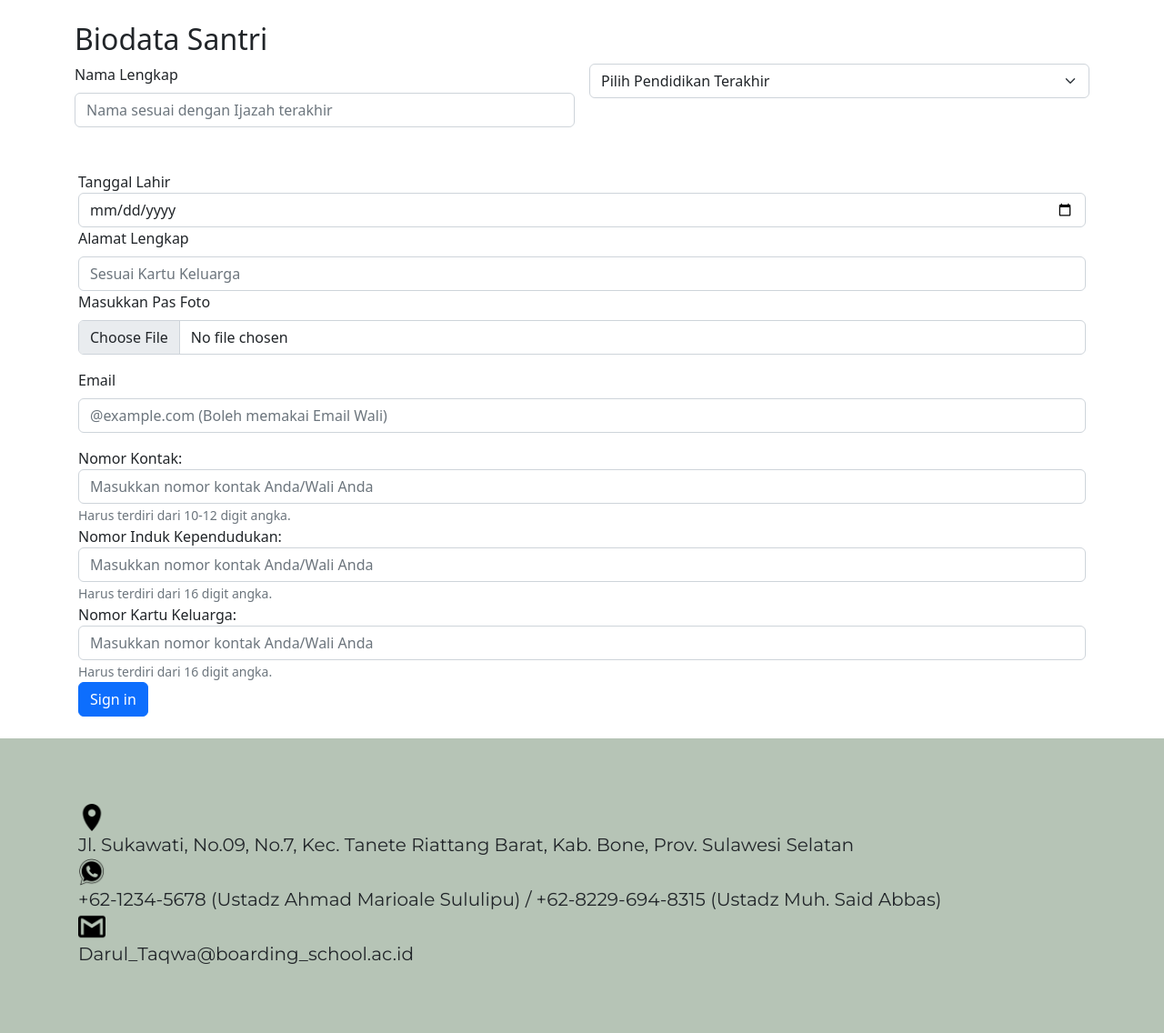
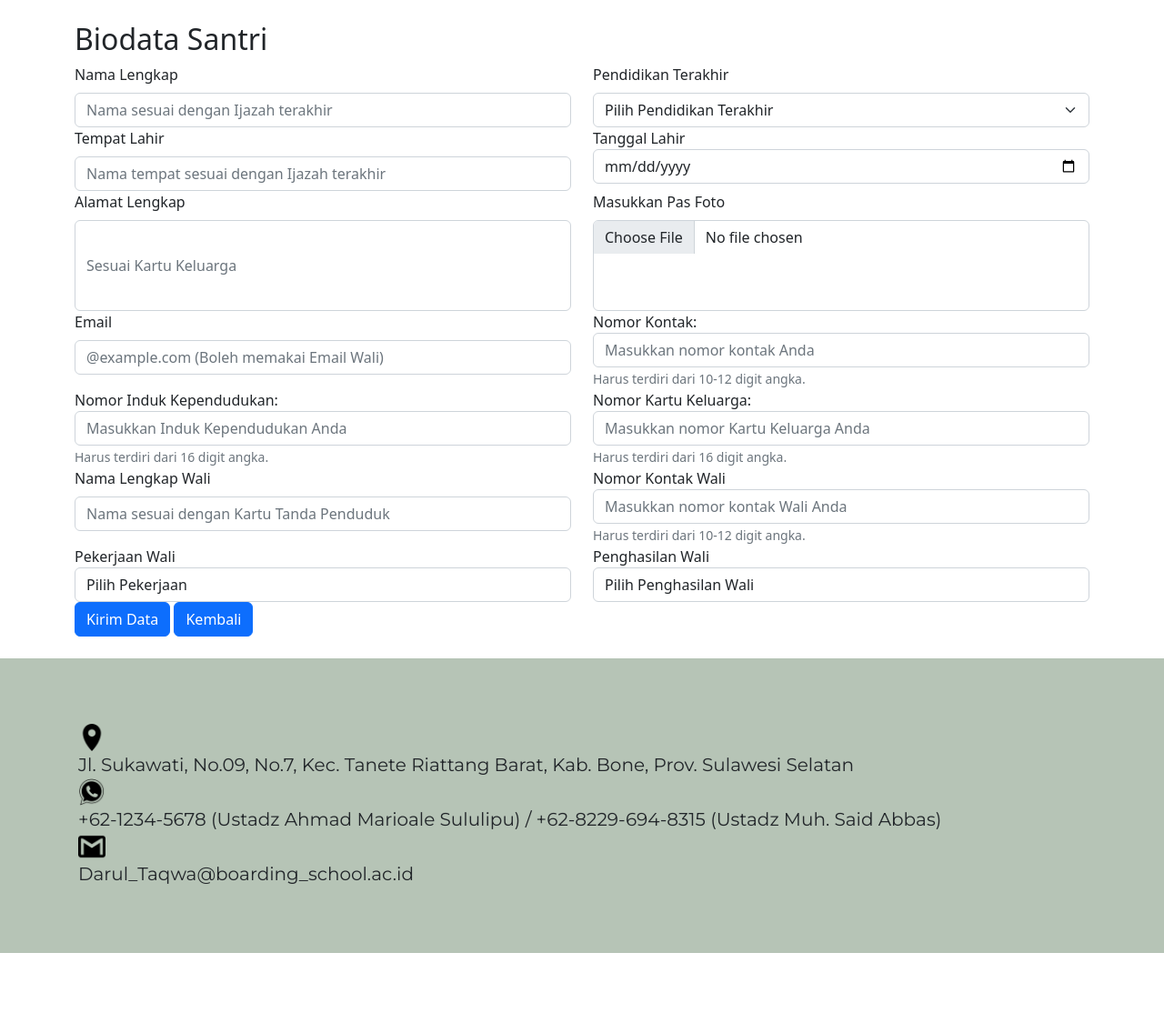
Before and after one commit to AhsanulKhaliq/Copy-dari-Mario, a PHP site: page /index.php?p=regist in a window 1280 px wide. Shown: the part 62-1198 px from the top of the page at 91% size. After the commit the page ends 1110 px from the top, so only its background shows below. Run offline with PHP 8.4, Linux system fonts and the light colour scheme.

Commit message:
Perbaikan Form Pendaftaran Santri

```diff
--- a/pages/admin.php
+++ b/pages/admin.php
@@ -9,4 +9,5 @@
     <input type="password" class="form-control" id="exampleInputPassword1" placeholder="password">
   </div>
   <button type="submit" class="btn btn-primary">Submit</button>
+  <button type="cancel" class="btn btn-primary">Cancel</button>
 </form>
--- a/pages/regist.php
+++ b/pages/regist.php
@@ -1,55 +1,128 @@
-<h2 color="163020" class="bs-light-rgb">Biodata Santri</h2>
+<h2>Biodata Santri</h2>
 
-<form class="row g-3">
-  <div class="col-sm">
+<form class="form-group">
+<div class="row">
+<div class="col-sm">
     <label for="inputNama" class="form-label">Nama Lengkap</label>
     <input type="text" class="form-control" placeholder="Nama sesuai dengan Ijazah terakhir" id="inputNama">
   </div>
   <div class="col-sm">
-  <select class="form-select" aria-label="Default select example">
+    <label for="selectSekolah" class="form-label">Pendidikan Terakhir</label>
+    <select class="form-select" aria-label="Default select example">
   <option selected>Pilih Pendidikan Terakhir</option>
   <option value="1">Sekolah Dasar/Madrasah Ibtidaiyah</option>
   <option value="2">Sekolah Menengah Pertama/Madrasah Tsanawiyah</option>
   <option value="3">Sekolah Menengah Atas/Madrasah Aliyah</option>
 </select>
 </div>
-<div class="container mt-5">
-    <form>
-      <div class="form-group">
+</div>
+<div class="row">
+<div class="col-sm">
+    <label for="inputTempatLahir" class="form-label">Tempat Lahir</label>
+    <input type="text" class="form-control" placeholder="Nama tempat sesuai dengan Ijazah terakhir" id="inputNama">
+  </div>
+      <div class="col-sm">
         <label for="InputTanggal">Tanggal Lahir</label>
         <input type="date" class="form-control" id="tanggal" name="tanggal">
       </div>
-<div class="col-12">
+</div>
+<div class="row">
+<div class="col-md-6">
     <label for="inputAlamat" class="form-label">Alamat Lengkap</label>
-    <input type="text" class="form-control" id="inputAddress" placeholder="Sesuai Kartu Keluarga">
+    <input type="text" class="form-control" id="inputAddress" placeholder="Sesuai Kartu Keluarga" style="height: 100px">
   </div>
-  <div class="mb-3">
+  <div class="col-md-6">
   <label for="pilihFile" class="form-label">Masukkan Pas Foto</label>
-  <input class="form-control" type="file" id="formFile">
+  <input class="form-control" type="file" id="formFile" style="height: 100px">
 </div>
-<div class="mb-3">
+</div>
+<div class="row">
+<div class="col-sm">
   <label for="inputEmail" class="form-label">Email</label>
   <input type="email" class="form-control" id="inputEmail" placeholder="@example.com (Boleh memakai Email Wali)">
 </div>
-  <div class="col-12">
-  <div class="form-group">
+  <div class="col-sm">
         <label for="inptuKontak">Nomor Kontak:</label>
-        <input type="tel" class="form-control" id="nomor" name="nomorKontak" placeholder="Masukkan nomor kontak Anda/Wali Anda" pattern="[0-9]{10,12}" minlength="10" maxlength="12">
+        <input type="tel" class="form-control" id="nomor" name="nomorKontak" placeholder="Masukkan nomor kontak Anda" pattern="[0-9]{10,12}" minlength="10" maxlength="12">
         <small id="nomorKontak" class="form-text text-muted">Harus terdiri dari 10-12 digit angka.</small>
       </div>
+      </div>
 
-      <div class="form-group">
+      <div class="row">
+      <div class="col-sm">
         <label for="inputNik">Nomor Induk Kependudukan:</label>
-        <input type="tel" class="form-control" id="nomor" name="nomorNik" placeholder="Masukkan nomor kontak Anda/Wali Anda" pattern="[0-9]" minlength="15" maxlength="16">
+        <input type="tel" class="form-control" id="nomor" name="nomorNik" placeholder="Masukkan Induk Kependudukan Anda" pattern="[0-9]" minlength="15" maxlength="16">
         <small id="nomorKontak" class="form-text text-muted">Harus terdiri dari 16 digit angka.</small>
       </div>
 
-      <div class="form-group">
+      <div class="col-sm">
         <label for="inputNik">Nomor Kartu Keluarga:</label>
-        <input type="tel" class="form-control" id="nomor" name="nomorNik" placeholder="Masukkan nomor kontak Anda/Wali Anda" pattern="[0-9]" minlength="15" maxlength="16">
+        <input type="tel" class="form-control" id="nomor" name="nomorNik" placeholder="Masukkan nomor Kartu Keluarga Anda" pattern="[0-9]" minlength="15" maxlength="16">
         <small id="nomorKontak" class="form-text text-muted">Harus terdiri dari 16 digit angka.</small>
       </div>
+      </div>
+    <div class="row">
+      <div class="col-sm">
+    <label for="inputNamaWali" class="form-label">Nama Lengkap Wali</label>
+    <input type="text" class="form-control" placeholder="Nama sesuai dengan Kartu Tanda Penduduk" id="inputNamaWali">
+  </div>
 
-      <button type="submit" class="btn btn-primary">Sign in</button>
-  </div>
-</form>
+  <div class="col-sm">
+        <label for="inputKontakWali">Nomor Kontak Wali</label>
+        <input type="tel" class="form-control" id="nomor" name="nomorKontakWali" placeholder="Masukkan nomor kontak Wali Anda" pattern="[0-9]{10,12}" minlength="10" maxlength="12">
+        <small id="nomorKontakWali" class="form-text text-muted">Harus terdiri dari 10-12 digit angka.</small>
+      </div>
+      </div>
+
+      <div class="row">
+      <div class="col-sm">
+        <label for="pekerjaan">Pekerjaan Wali</label>
+        <select class="form-control" id="pekerjaan" onchange="showInput(this)">
+          <option value="pilihKerja">Pilih Pekerjaan</option>
+          <option value="1">Ibu Rumah Tangga</option>
+          <option value="2">Wiraswasta</option>
+          <option value="3">Petani</option>
+          <option value="4">Dosen</option>
+          <option value="5">PNS</option>
+          <option value="6">Dokter</option>
+          <option value="7">Polisi</option>
+          <option value="8">Tentara</option>
+          <option value="lainnya">Lainnya</option>
+        </select>
+      </div>
+      <div class="form-group" id="lainnyaInput" style="display: none;">
+        <label for="pekerjaan_lainnya">Lainnya</label>
+        <input type="text" class="form-control" id="pekerjaan_lainnya" placeholder="Masukkan Pekerjaan Wali">
+      </div>
+
+      <div class="col-sm">
+        <label for="penghasilan">Penghasilan Wali</label>
+        <select class="form-control" id="gajiWali">
+          <option value="pilihGaji">Pilih Penghasilan Wali</option>
+          <option value="1">'<'Rp. 500.000</option>
+          <option value="1">Rp. 500.000 - Rp. 1.000.000</option>
+          <option value="1">Rp. 1.000.000 - Rp. 2.000.000</option>
+          <option value="1">Rp. 2.000.000 - Rp. 3.000.000</option>
+          <option value="1">'>'Rp. 3.000.000</option>
+          </select>
+      </div>
+      </div>
+
+      <div class="col-sm">
+      <button type="submit" class="btn btn-primary">Kirim Data</button>
+      <button type="cancel" class="btn btn-primary">Kembali</button>
+      </div>
+
+
+<script>
+    function showInput(select) {
+      var selectedOption = select.value;
+      var inputDiv = document.getElementById('lainnyaInput');
+
+      if (selectedOption === 'lainnya') {
+        inputDiv.style.display = 'block';
+      } else {
+        inputDiv.style.display = 'none';
+      }
+    }
+  </script>
```
